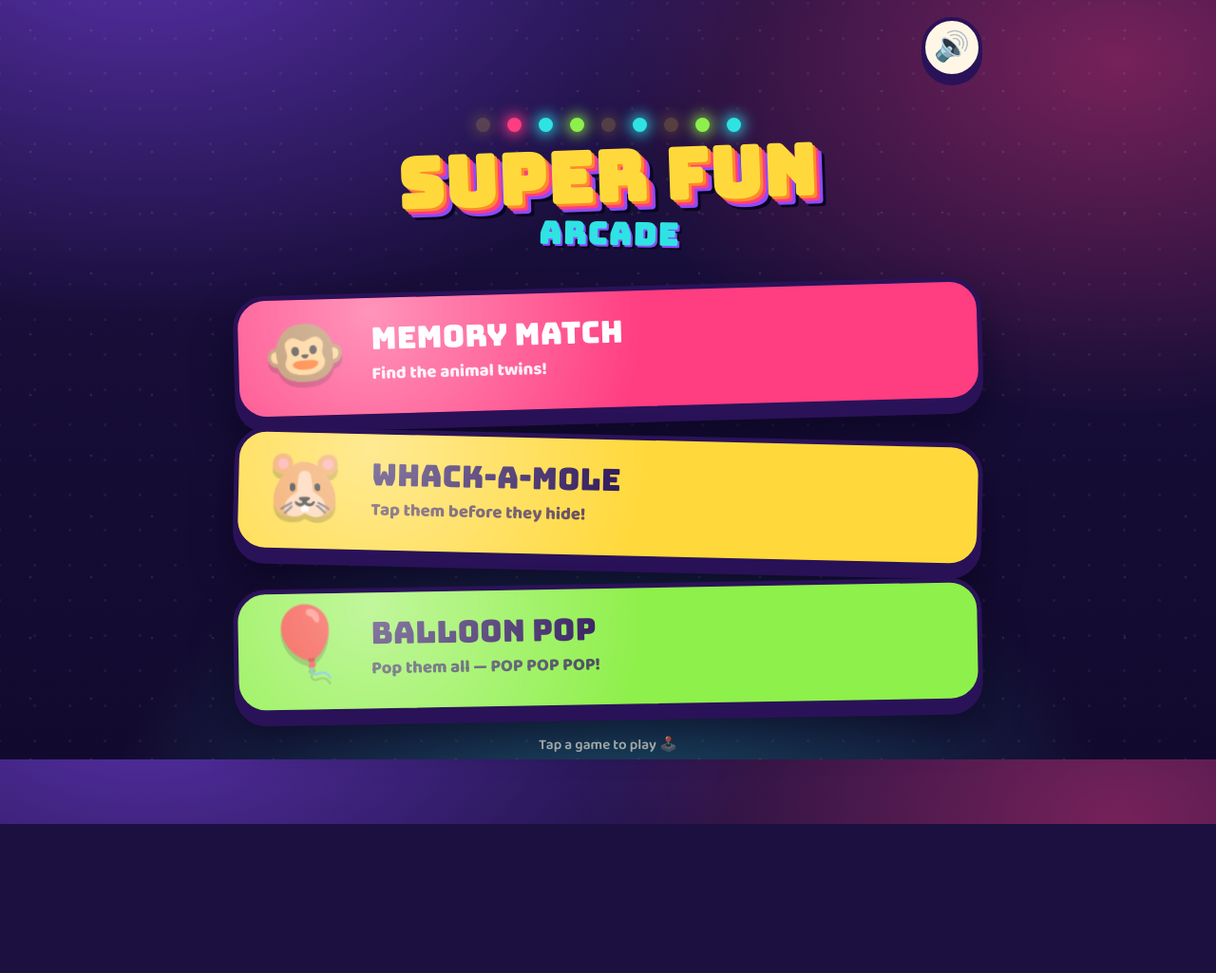
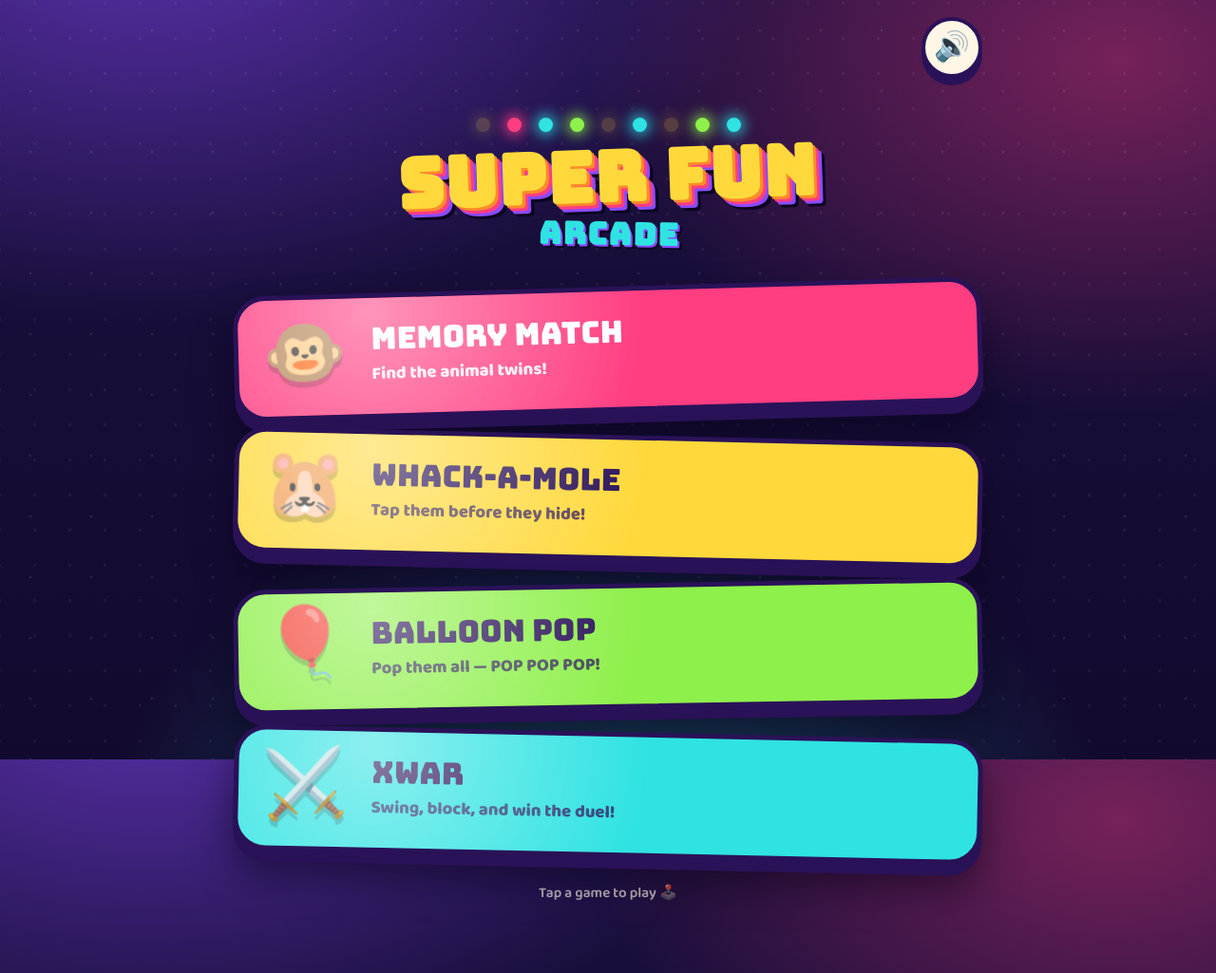
Before and after one commit to johnsabraham/johnsabraham.github.io, a plain HTML site: page index.html in a window 1280 px wide. Shown: the whole page at 95% size. Before the commit the page ends 868 px from the top, so only its background shows below. Drawn offline with Linux system fonts and the light colour scheme; animation ran at ten frames a second.

Commit message:
Add XWAR to the arcade menu and a home button inside XWAR
Co-Authored-By: Claude Opus 5.5 <noreply@anthropic.com>

```diff
--- a/index.html
+++ b/index.html
@@ -137,6 +137,8 @@ h1 span{display:block;color:var(--cyan);font-size:.44em;letter-spacing:.06em;
 .tile:nth-child(1){background:var(--pink);transform:rotate(-1.6deg)}
 .tile:nth-child(2){background:var(--sun);transform:rotate(1.3deg)}
 .tile:nth-child(3){background:var(--lime);transform:rotate(-1deg)}
+.tile:nth-child(4){background:var(--cyan);transform:rotate(1.2deg)}
+a.tile{color:inherit;text-decoration:none}
 .tile:hover{transform:rotate(0deg) translateY(-6px);box-shadow:0 18px 0 var(--ink),0 32px 46px rgba(5,2,20,.55)}
 .tile:active{transform:rotate(0deg) translateY(10px);box-shadow:0 2px 0 var(--ink)}
 .tile-emoji{
@@ -300,6 +302,13 @@ h1 span{display:block;color:var(--cyan);font-size:.44em;letter-spacing:.06em;
           <span class="tile-note">Pop them all — POP POP POP!</span>
         </span>
       </button>
+      <a class="tile" href="xwar.html">
+        <span class="tile-emoji" aria-hidden="true">⚔️</span>
+        <span class="tile-text">
+          <span class="tile-name">XWAR</span>
+          <span class="tile-note">Swing, block, and win the duel!</span>
+        </span>
+      </a>
     </div>
 
     <p class="footnote">Tap a game to play 🕹️</p>
```
Also changed, not shown: xwar.html (+10 -0 lines).
